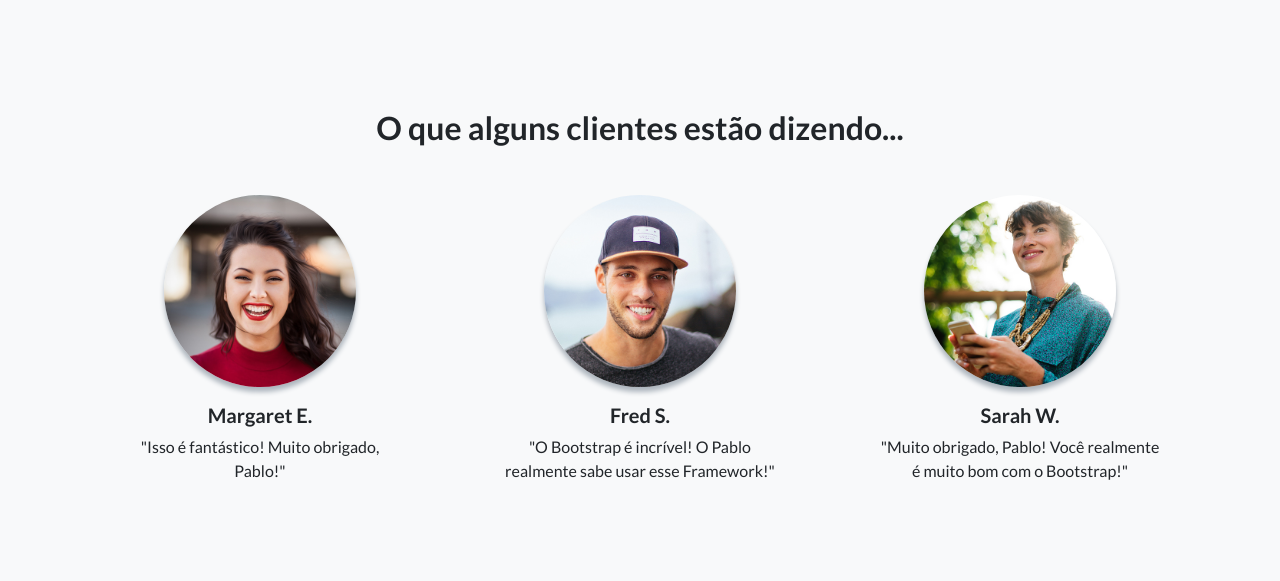
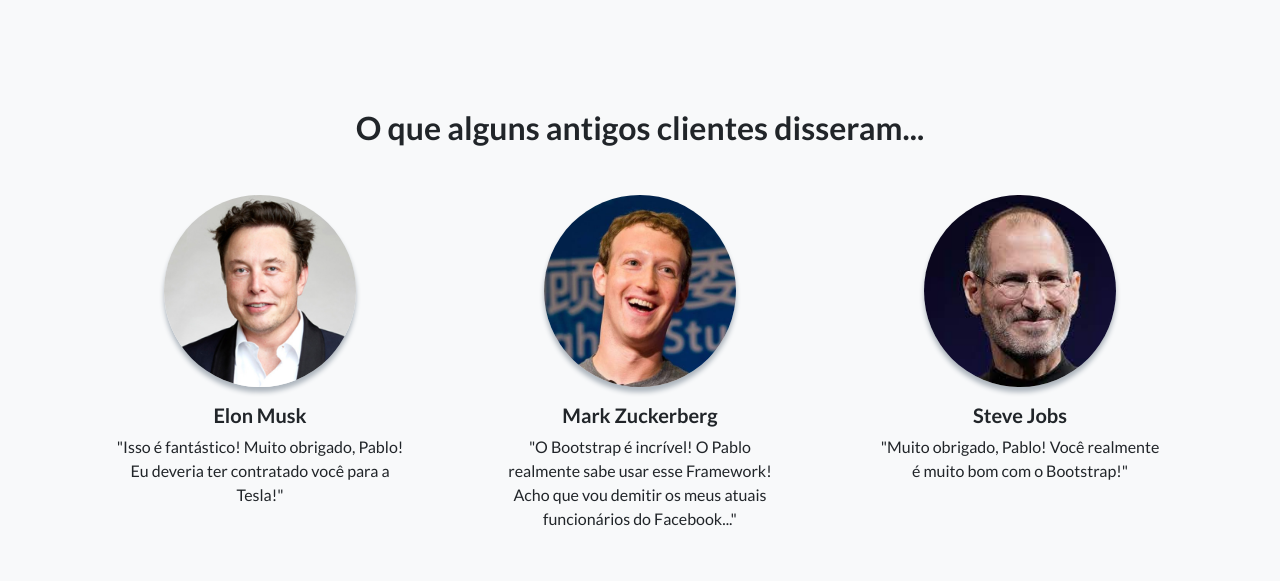
Before and after one commit to pablovns/bootstrap_template, a plain HTML site: page index.html in a window 1280 px wide. Shown: the part 2695-3276 px from the top of the page. Drawn offline with nearby package versions, Linux system fonts and the light colour scheme.

Commit message:
Alterações gerais

```diff
--- a/index.html
+++ b/index.html
@@ -110,26 +110,26 @@
         <!-- Testimonials-->
         <section class="testimonials text-center bg-light">
             <div class="container">
-                <h2 class="mb-5">O que alguns clientes estão dizendo...</h2>
+                <h2 class="mb-5">O que alguns antigos clientes disseram...</h2>
                 <div class="row">
                     <div class="col-lg-4">
                         <div class="testimonial-item mx-auto mb-5 mb-lg-0">
-                            <img class="img-fluid rounded-circle mb-3" src="assets/img/testimonials-1.jpg" alt="..." />
-                            <h5>Margaret E.</h5>
-                            <p class="font-weight-light mb-0">"Isso é fantástico! Muito obrigado, Pablo!"</p>
+                            <img class="img-fluid rounded-circle mb-3" src="assets/img/elon_musk.jpg" alt="..." />
+                            <h5>Elon Musk</h5>
+                            <p class="font-weight-light mb-0">"Isso é fantástico! Muito obrigado, Pablo! Eu deveria ter contratado você para a Tesla!"</p>
                         </div>
                     </div>
                     <div class="col-lg-4">
                         <div class="testimonial-item mx-auto mb-5 mb-lg-0">
-                            <img class="img-fluid rounded-circle mb-3" src="assets/img/testimonials-2.jpg" alt="..." />
-                            <h5>Fred S.</h5>
-                            <p class="font-weight-light mb-0">"O Bootstrap é incrível! O Pablo realmente sabe usar esse Framework!"</p>
+                            <img class="img-fluid rounded-circle mb-3" src="assets/img/mark_zuckerberg.jpg" alt="..." />
+                            <h5>Mark Zuckerberg</h5>
+                            <p class="font-weight-light mb-0">"O Bootstrap é incrível! O Pablo realmente sabe usar esse Framework! Acho que vou demitir os meus atuais funcionários do Facebook..."</p>
                         </div>
                     </div>
                     <div class="col-lg-4">
                         <div class="testimonial-item mx-auto mb-5 mb-lg-0">
-                            <img class="img-fluid rounded-circle mb-3" src="assets/img/testimonials-3.jpg" alt="..." />
-                            <h5>Sarah W.</h5>
+                            <img class="img-fluid rounded-circle mb-3" src="assets/img/steve_jobs.jpg" alt="..." />
+                            <h5>Steve Jobs</h5>
                             <p class="font-weight-light mb-0">"Muito obrigado, Pablo! Você realmente é muito bom com o Bootstrap!"</p>
                         </div>
                     </div>
```
Also changed, not shown: assets/img/bg-masthead.jpg, assets/img/elon_musk.jpg (added), assets/img/mark_zuckerberg.jpg (added), assets/img/steve_jobs.jpg (added), assets/img/testimonials-1.jpg (deleted), assets/img/testimonials-2.jpg (deleted), assets/img/testimonials-3.jpg (deleted).
